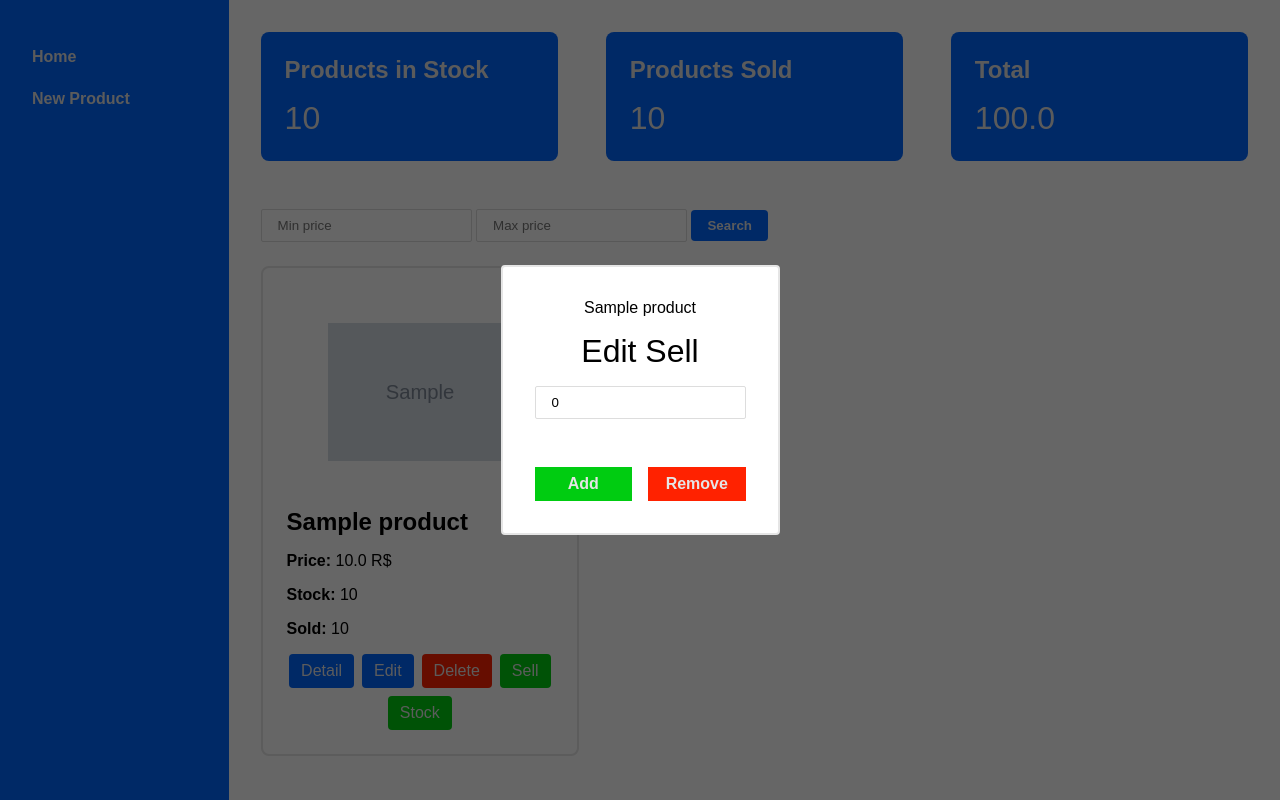
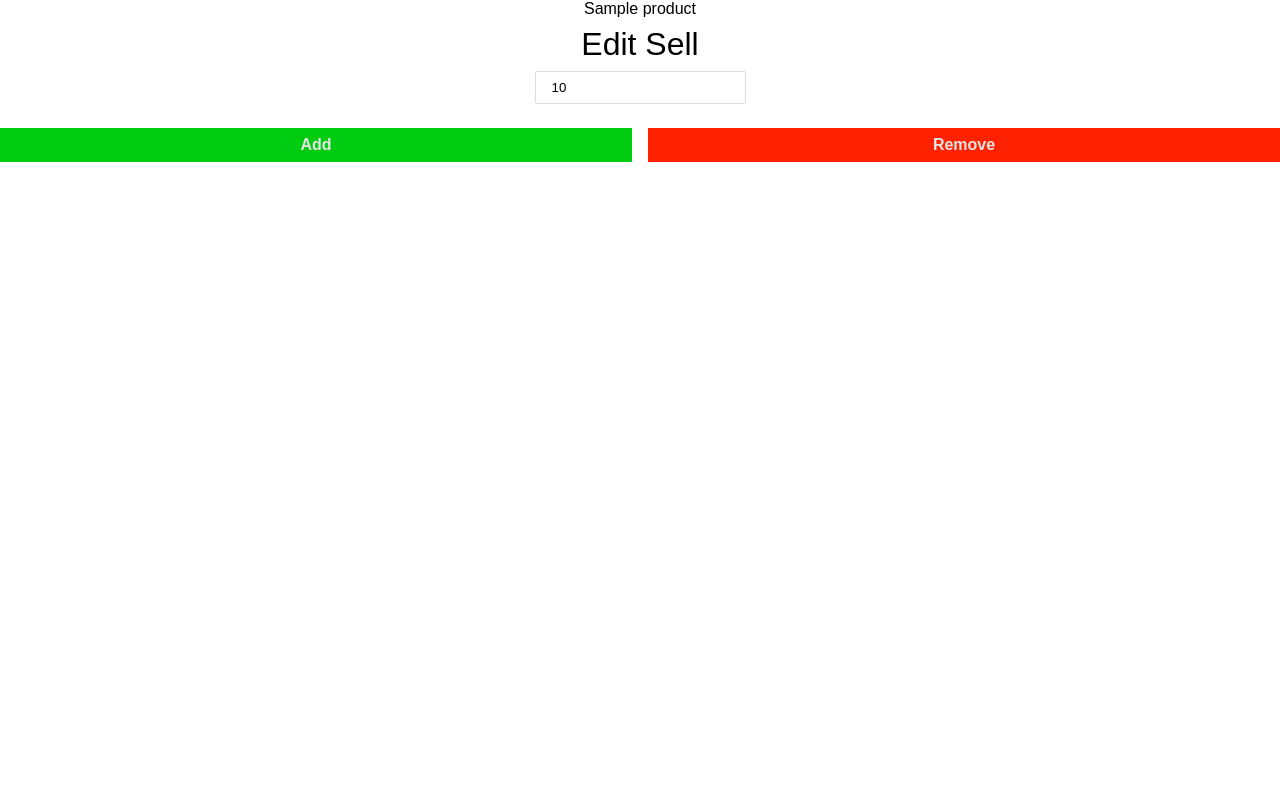
Before and after one commit to lucasNBS/trilha-back-1, a Django app: page /products/1/sell in a window 1280 px wide. Run offline with Django 5.2, Linux system fonts and the light colour scheme; tables that the repository leaves empty hold one stand-in row (values such as "Sample post"); grey boxes marked "Sample" are stand-in pictures.

Commit message:
feat: Products sell and stock modal (Missing errors)

```diff
--- a/main/settings.py
+++ b/main/settings.py
@@ -124,6 +124,8 @@ STATICFILES_DIRS = [os.path.join(BASE_DIR, 'static'),]
 MEDIA_URL = '/media/'
 MEDIA_ROOT = BASE_DIR / 'media'
 
+X_FRAME_OPTIONS = 'SAMEORIGIN'
+
 # Default primary key field type
 # https://docs.djangoproject.com/en/5.0/ref/settings/#default-auto-field
 
--- a/products/forms.py
+++ b/products/forms.py
@@ -26,20 +26,20 @@ class ProductSellForm(forms.ModelForm):
       'quantity_in_stock': forms.NumberInput(attrs={'class': 'form-input'}),
     }
 
-  def clean(self):
-    cleaned_data = super().clean()
+  def is_valid(self):
+    valid = super().is_valid()
 
-    quantity_sold = cleaned_data.get('quantity_sold')
-    quantity_in_stock = cleaned_data.get('quantity_in_stock')
+    quantity_sold = self.data.get('quantity_sold')
+    quantity_in_stock = self.data.get('quantity_in_stock')
 
-    if quantity_in_stock < 0:
+    if quantity_in_stock  < 0:
       msg = "There is not enought items in stock"
       self.add_error('quantity_in_stock', msg)
     if quantity_sold < 0:
       msg = "Sales cannot be negative"
       self.add_error('quantity_sold', msg)
 
-    return cleaned_data
+    return valid
 
 class ProductStockForm(forms.ModelForm):
 
--- /dev/null
+++ b/products/static/css/modal.module.css
@@ -0,0 +1,59 @@
+.modal-container {
+  display: flex;
+  flex-direction: column;
+  align-items: center;
+  gap: 0.5rem;
+}
+
+.modal-title {
+  font-size: 1.5rem;
+}
+
+.modal-title {
+  font-size: 2rem;
+}
+
+.modal-input {
+  padding: 0.5rem 1rem;
+  border: 1px solid #DDD;
+}
+
+.modal-subcontainer {
+  width: 100%;
+  display: flex;
+  justify-content: center;
+  align-items: center;
+  gap: 1rem;
+}
+
+.form-input {
+  padding: 0.5rem 1rem;
+  border: 1px solid #DDD;
+  border-radius: 2px;
+}
+
+.form-error {
+  font-size: 0.875rem;
+  color: #F02;
+}
+
+.modal-button {
+  cursor: pointer;
+  padding: 0.5rem 1rem;
+  color: #e5e5e5;
+  font-size: 1rem;
+  font-weight: 700;
+  flex: 1;
+}
+
+.add {
+  background-color: #0C1;
+}
+
+.remove {
+  background-color: #F20;
+}
+
+.disapear {
+  display: none;
+}
--- a/products/static/css/products.module.css
+++ b/products/static/css/products.module.css
@@ -103,7 +103,11 @@
   background-color: #0C1;
 }
 
-
+.form-input {
+  padding: 0.5rem 1rem;
+  border: 1px solid #DDD;
+  border-radius: 2px;
+}
 
 .background {
   background-color: rgba(0, 0, 0, 0.6);
@@ -116,6 +120,8 @@
 
 .modal-container {
   background-color: #fff;
+  width: 300px;
+  height: 230px;
   padding: 2rem;
   border: 2px solid #e5e5e5;
   border-radius: 4px;
@@ -123,55 +129,6 @@
   flex-direction: column;
   align-items: center;
   gap: 1rem;
-}
-
-.modal-title {
-  font-size: 1.5rem;
-}
-
-.modal-title {
-  font-size: 2rem;
-}
-
-.modal-input {
-  padding: 0.5rem 1rem;
-  border: 1px solid #DDD;
-}
-
-.modal-subcontainer {
-  width: 100%;
-  display: flex;
-  justify-content: center;
-  align-items: center;
-  gap: 1rem;
-}
-
-.form-input {
-  padding: 0.5rem 1rem;
-  border: 1px solid #DDD;
-  border-radius: 2px;
-}
-
-.form-error {
-  font-size: 0.875rem;
-  color: #F02;
-}
-
-.modal-button {
-  cursor: pointer;
-  padding: 0.5rem 1rem;
-  color: #e5e5e5;
-  font-size: 1rem;
-  font-weight: 700;
-  flex: 1;
-}
-
-.add {
-  background-color: #0C1;
-}
-
-.remove {
-  background-color: #F20;
 }
 
 .disapear {
--- /dev/null
+++ b/products/static/js/modalinner.js
@@ -0,0 +1,17 @@
+const modalFrame = document.querySelector("#modal")
+
+const hidden = document.querySelector('#hidden')
+const add = document.querySelector('.add')
+const remove = document.querySelector('.remove')
+
+add.addEventListener("click", (e) => {
+  hidden.value = e.target.innerText
+})
+
+remove.addEventListener("click", (e) => {
+  hidden.value = e.target.innerText
+})
+
+modalFrame.addEventListener("submit", (e) => {
+  window.close()
+})
--- a/products/templates/products/modal.html
+++ b/products/templates/products/modal.html
@@ -1,8 +1,17 @@
-{% extends 'products/products.html' %}
+{% load static %}
 
-{% block modal %}
-<div id="background" class="background">
-  <form method="post" id="modal" class="modal-container">
+<!DOCTYPE html>
+<html lang="en">
+<head>
+  <meta charset="UTF-8">
+  <meta name="viewport" content="width=device-width, initial-scale=1.0">
+  <link rel="stylesheet" href="{% static 'css/globals.module.css' %}">
+  <link rel="stylesheet" href="{% static 'css/modal.module.css' %}">
+  <script src="{% static 'js/modalinner.js' %}" defer></script>
+  <title>Document</title>
+</head>
+<body>
+  <form method="post" id="modal" target="_top" class="modal-container">
     {% csrf_token %}
     <span id="modal-title" class="modal-product">{{ product.title }}</span>
     <span id="modal-title" class="modal-title">Edit {{ type }}</span>
@@ -20,5 +29,5 @@
       <button class="modal-button remove">Remove</button>
     </div>
   </form>
-</div>
-{% endblock %}
+</body>
+</html>
--- a/products/templates/products/products.html
+++ b/products/templates/products/products.html
@@ -42,20 +42,20 @@
           <a class="action detail" href="{% url 'product-detail' product.id %}">Detail</a>
           <a class="action edit" href="{% url 'product-edit' product.id %}">Edit</a>
           <a class="action delete" href="{% url 'product-delete' product.id %}">Delete</a>
-          <a
+          <button
             class="action sell modal"
             data-type="Sell"
-            href="{% url 'product-sell' product.id %}"
+            data-id="{{ product.id }}"
           >
             Sell
-          </a>
-          <a
+          </button>
+          <button
             class="action stock modal"
             data-type="Stock"
-            href="{% url 'product-stock' product.id %}"
+            data-id="{{ product.id }}"
           >
             Stock
-          </a>
+          </button>
         </div>
       </div>
     {% endfor %}
@@ -79,6 +79,7 @@
     {% endif %}
   </div>
 
-  {% block modal %}
-  {% endblock %}
+  <div id="background" class="background disapear">
+    <iframe id="modal-frame" class="modal-container disapear" frameborder="0"></iframe>
+  </div>
 {% endblock %}
--- a/products/views.py
+++ b/products/views.py
@@ -47,6 +47,11 @@ class ProductList(ListView):
     price_min = self.request.GET.get('price-min')
     price_max = self.request.GET.get('price-max')
 
+    if price_min == None:
+      price_min = ''
+    if price_max == None:
+      price_max = ''
+
     context['price_min'] = price_min
     context['price_max'] = price_max
 
@@ -83,7 +88,7 @@ def ProductSell(request, id):
   product_quantity_sold = product.quantity_sold
   product_quantity_stock = product.quantity_in_stock
 
-  form = ProductSellForm()
+  form = ProductSellForm(instance=product)
   errors = form.errors
 
   action_type = request.POST.get('action-type')
@@ -107,14 +112,13 @@ def ProductSell(request, id):
       form = ProductSellForm(instance=product)
       return redirect('product-list')
     else:
-      form = ProductSellForm()
+      return redirect('product-list')
 
   context = {
     'product': product,
     'form': form,
     'errors': errors,
     'type': 'Sell',
-    'page_obj': Product.objects.all()
   }
 
   overview_data(context)
@@ -154,7 +158,6 @@ def ProductStock(request, id):
     'form': form,
     'errors': errors,
     'type': 'Stock',
-    'page_obj': Product.objects.all()
   }
 
   overview_data(context)
```
Also changed, not shown: products/static/js/modal.js (+16 -15 lines).
